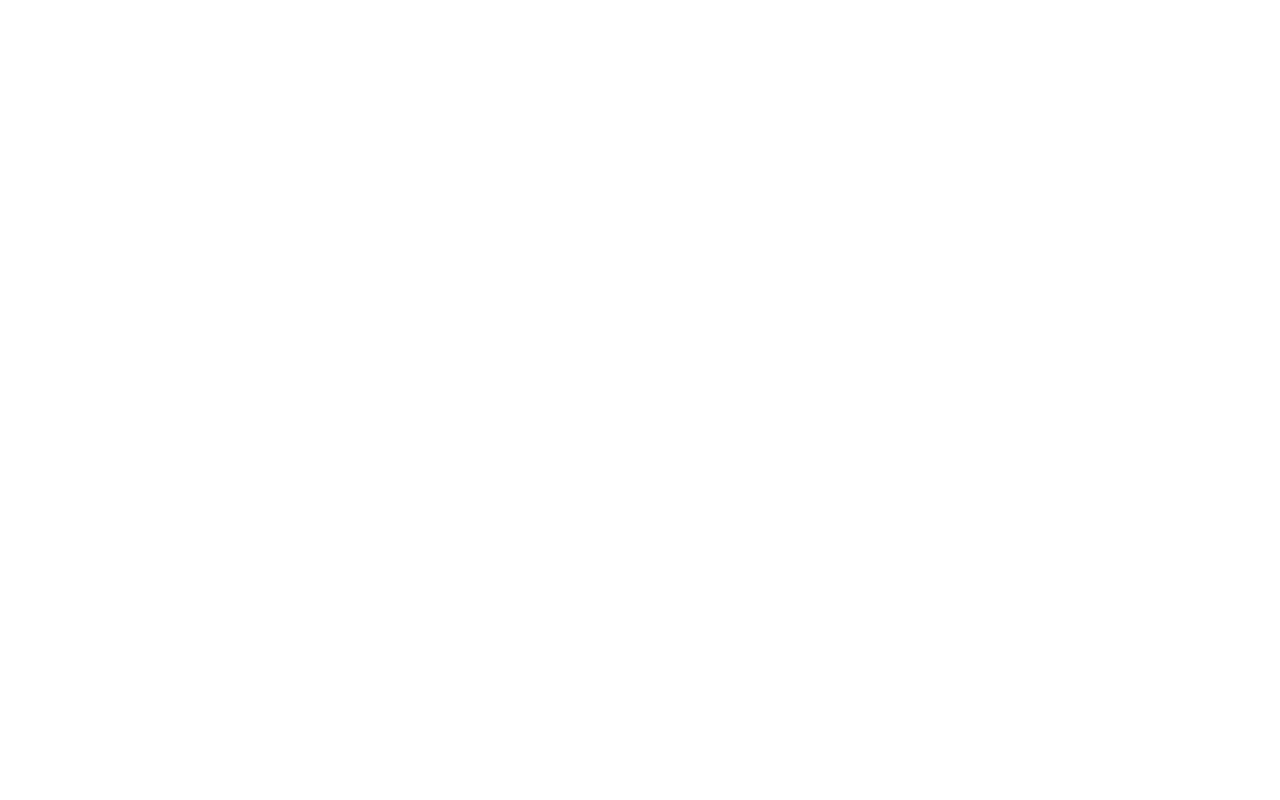
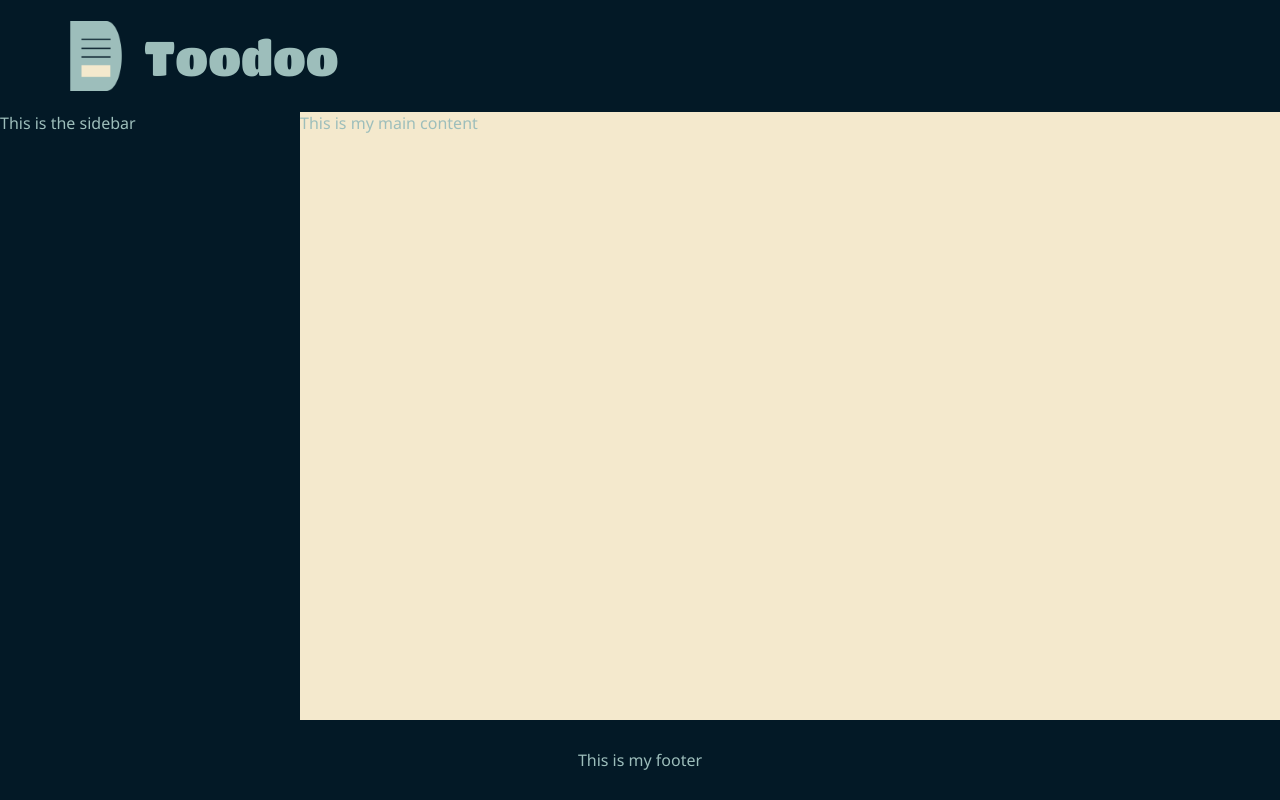
Before and after one commit to azazel-oss/TOP-Todo-List, a website built with webpack: page dist/index.html in a window 1280 px wide. Built offline with Linux system fonts and the light colour scheme.

Commit message:
Add logo to the header and add favicon to the project

```diff
--- a/src/index.js
+++ b/src/index.js
@@ -1,4 +1,6 @@
 import "./style.css";
-console.log("This is now connected");
+import Logo from "./Todo_Logo.png";
 
-throw new Error("This is a sample error");
+const logoImageEl = document.getElementById("todo_logo");
+
+logoImageEl.src = Logo;
--- a/src/style.css
+++ b/src/style.css
@@ -0,0 +1,50 @@
+@import url("https://fonts.googleapis.com/css2?family=Noto+Sans:wght@400;700&family=Titan+One&display=swap");
+html,
+body {
+  margin: 0;
+  padding: 0;
+  background-color: #f4e9cd;
+  color: #9dbebb;
+  font-family: "Noto Sans", sans-serif;
+}
+
+.container {
+  display: grid;
+  grid-template-columns: 300px 1fr;
+  grid-template-rows: 7em 1fr 5em;
+  min-height: 100vh;
+}
+
+header,
+footer {
+  grid-column: 1/-1;
+}
+
+header,
+footer,
+aside {
+  background-color: #031926;
+}
+
+header {
+  font-family: "Titan One";
+  font-size: 3rem;
+  padding-left: 1em;
+  display: flex;
+  align-items: center;
+}
+
+.logo {
+  height: 2em;
+}
+
+.logo img {
+  width: 100%;
+  height: 100%;
+}
+
+footer {
+  display: flex;
+  justify-content: center;
+  align-items: center;
+}
--- a/webpack.config.js
+++ b/webpack.config.js
@@ -4,6 +4,7 @@ module.exports = {
   mode: "development",
   devtool: "inline-source-map",
   devServer: {
+    port: 3000,
     static: "./dist",
   },
   entry: "./src/index.js",
@@ -17,6 +18,10 @@ module.exports = {
         test: /\.css$/i,
         use: ["style-loader", "css-loader"],
       },
+      {
+        test: /\.(png|svg|jpg|jpeg|gif)$/i,
+        type: "asset/resource",
+      },
     ],
   },
 };
```
Also changed, not shown: dist/3b2bdfb6a26bc141eb46.png (added), dist/favicon.ico (added), dist/index.html, dist/main.js, src/Todo_Logo.png (added).
